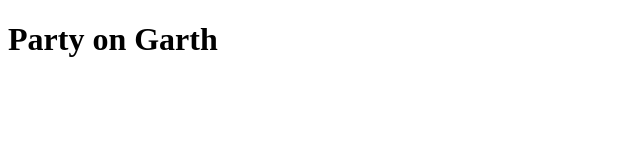
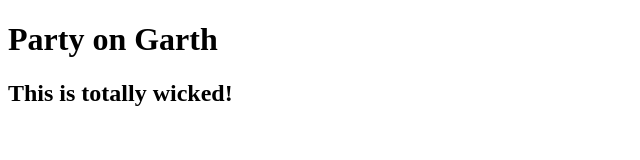
Before and after one commit to talihashi/6Week-3Day-Deployment-Lab, a website: page public/index.html in a window 1280 px wide. Shown: the whole page, without its empty margins (0-640 px from the left). Drawn offline with Linux system fonts and the light colour scheme.

Commit message:
h2 added

```diff
--- a/public/index.html
+++ b/public/index.html
@@ -10,6 +10,8 @@
 <body>
     <h1>Party on Garth</h1>
 
+    <h2>This is totally wicked!</h2>
+
 
 
     <script src="main.js"></script>
```
